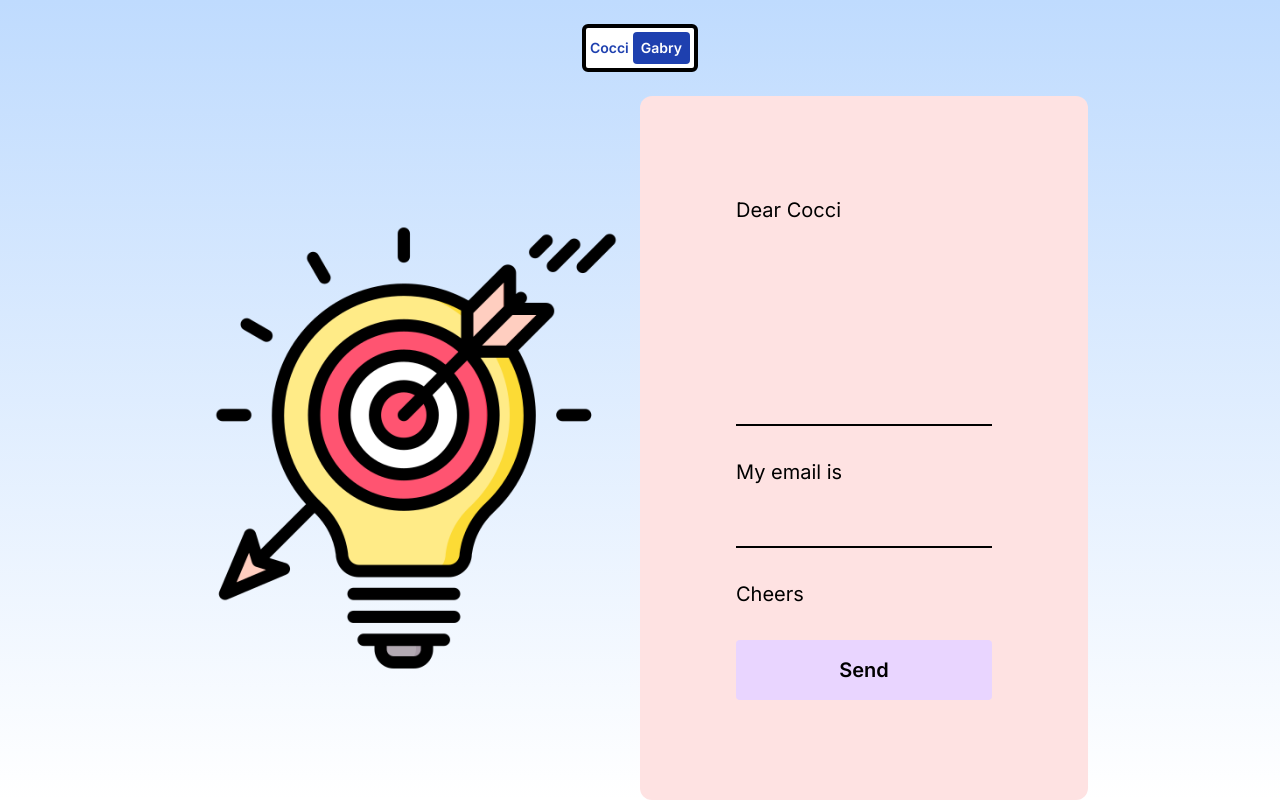
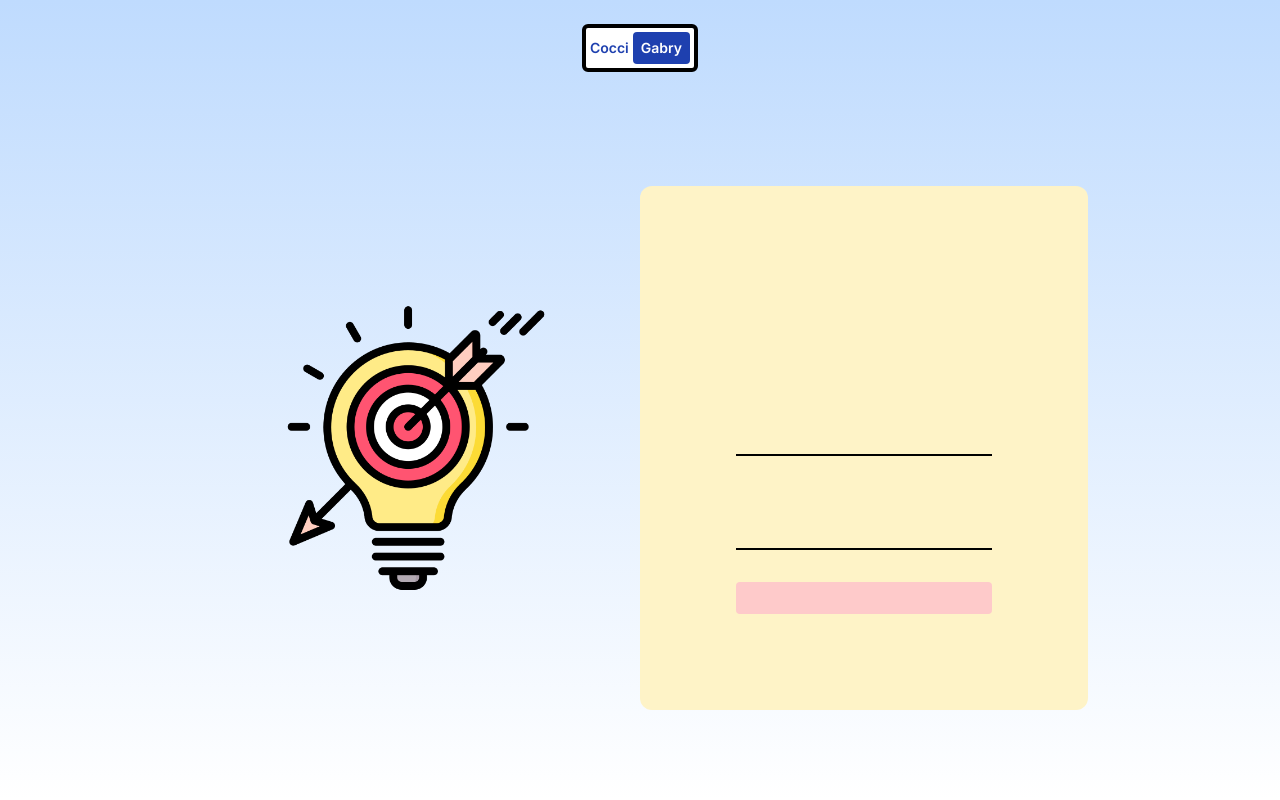
Before and after one commit to coccigabry/coccigabry-dev, a Next.js app: page /pages/contact in a window 1280 px wide. Built offline with nearby package versions, Linux system fonts and the light colour scheme.

Commit message:
contact page last adjustments

```diff
--- a/src/app/pages/contact/page.tsx
+++ b/src/app/pages/contact/page.tsx
@@ -4,16 +4,23 @@ import { motion } from "framer-motion";
 import emailjs from "@emailjs/browser";
 import Image from "next/image";
 import React, { useRef, useState } from "react";
+import { useLabels } from "../../hooks/useLabels";
 
 const ContactPage = () => {
 
   const [success, setSuccess] = useState<boolean>(false)
   const [error, setError] = useState<boolean>(false)
+  const [loading, setLoading] = useState<boolean>(false)
+
+  const labels = useLabels()
+  const contactContent = labels?.labels?.pages?.contact && { ...labels.labels.pages.contact }
+
 
   const formRef = useRef(null)
 
   const sendEmail = (e) => {
     e.preventDefault()
+    setLoading(true)
     setError(false)
     setError(false)
 
@@ -22,11 +29,13 @@ const ContactPage = () => {
     })
       .then(
         result => {
-          setError(true)
+          setSuccess(true)
+          setLoading(false)
           formRef.current.reset()
         },
         error => {
           setError(true)
+          setLoading(false)
           console.log(error)
         }
       )
@@ -39,28 +48,42 @@ const ContactPage = () => {
       animate={{ y: 0 }}
       transition={{ duration: 1 }}
     >
-      <div className="h-full flex flex-col lg:flex-row px-4 sm:px-8 md:px-12 lg:px-20 xl:px-48">
+      <div className="h-full flex flex-col items-center justify-center lg:flex-row px-4 sm:px-8 md:px-12 lg:px-20 xl:px-48">
         {/* IMAGE CONTAINER */}
-        <div className="h-1/2 lg:h-full lg:w-1/2 relative">
+        <div className="hidden lg:block lg:h-full lg:w-1/2 relative">
           <div className="">
             <Image
               src="/light.png"
               alt="Marketing strategy icons created by Dewi Sari - Flaticon"
-              className="object-contain"
+              className="object-contain p-20"
               fill
             />
           </div>
         </div>
         {/* FORM CONTAINER */}
-        <form ref={formRef} onSubmit={sendEmail} className="h-1/2 lg:h-full lg:w-1/2 bg-red-100 rounded-xl text-xl flex flex-col gap-8 justify-center p-24">
-          <span>Dear Cocci</span>
-          <textarea name="message" rows={6} className="bg-transparent border-b-2 border-b-black outline-none resize-none" />
-          <span>My email is</span>
+        <form ref={formRef} onSubmit={sendEmail} className="lg:w-1/2 bg-amber-100 rounded-xl text-xl flex flex-col justify-center gap-8 p-24">
+          <span>{contactContent?.message ?? ""}</span>
+          <textarea name="message" rows={5} className="bg-transparent border-b-2 border-b-black outline-none resize-none" />
+          <span>{contactContent?.email ?? ""}</span>
           <input name="email" type="text" className="bg-transparent border-b-2 border-b-black outline-none" />
-          <span>Cheers</span>
-          <button className="bg-purple-200 rounded font-semibold text-grey-600 p-4">Send</button>
-          {success && <span className="text-green-600">Sent</span>}
-          {error && <span className="text-red-600">Not sent</span>}
+          {loading ? (
+            <div className="grid w-full place-items-center overflow-x-scroll rounded-lg p-6 lg:overflow-visible">
+              <svg className="text-gray-300 animate-spin" viewBox="0 0 64 64" fill="none" xmlns="http://www.w3.org/2000/svg"
+                width="24" height="24">
+                <path
+                  d="M32 3C35.8083 3 39.5794 3.75011 43.0978 5.20749C46.6163 6.66488 49.8132 8.80101 52.5061 11.4939C55.199 14.1868 57.3351 17.3837 58.7925 20.9022C60.2499 24.4206 61 28.1917 61 32C61 35.8083 60.2499 39.5794 58.7925 43.0978C57.3351 46.6163 55.199 49.8132 52.5061 52.5061C49.8132 55.199 46.6163 57.3351 43.0978 58.7925C39.5794 60.2499 35.8083 61 32 61C28.1917 61 24.4206 60.2499 20.9022 58.7925C17.3837 57.3351 14.1868 55.199 11.4939 52.5061C8.801 49.8132 6.66487 46.6163 5.20749 43.0978C3.7501 39.5794 3 35.8083 3 32C3 28.1917 3.75011 24.4206 5.2075 20.9022C6.66489 17.3837 8.80101 14.1868 11.4939 11.4939C14.1868 8.80099 17.3838 6.66487 20.9022 5.20749C24.4206 3.7501 28.1917 3 32 3L32 3Z"
+                  stroke="currentColor" stroke-width="5" stroke-linecap="round" stroke-linejoin="round"></path>
+                <path
+                  d="M32 3C36.5778 3 41.0906 4.08374 45.1692 6.16256C49.2477 8.24138 52.7762 11.2562 55.466 14.9605C58.1558 18.6647 59.9304 22.9531 60.6448 27.4748C61.3591 31.9965 60.9928 36.6232 59.5759 40.9762"
+                  stroke="currentColor" stroke-width="5" stroke-linecap="round" stroke-linejoin="round" className="text-gray-900">
+                </path>
+              </svg>
+            </div>
+          ) : (
+            <button className="bg-red-200 rounded font-semibold text-grey-600 p-4 hover:bg-red-300">{contactContent?.sendBtn ?? ""}</button>
+          )}
+          {success && <span className="text-green-600 text-semibold">{contactContent?.successMsg ?? ""}</span>}
+          {error && <span className="text-red-600">{contactContent?.errorMsg ?? ""}</span>}
         </form>
       </div>
     </motion.div>
```
Also changed, not shown: src/app/types/index.d.ts (+5 -2 lines).
